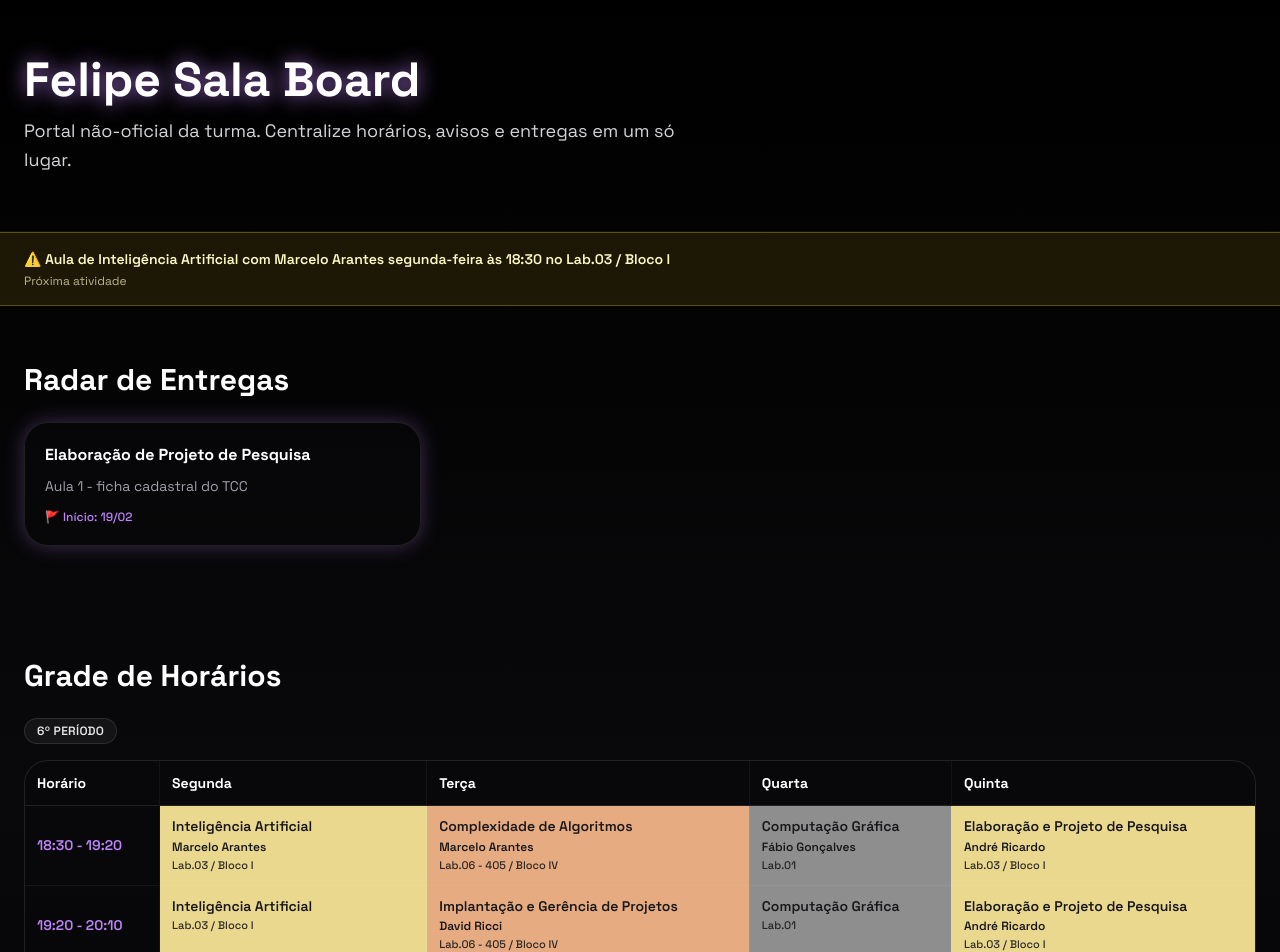
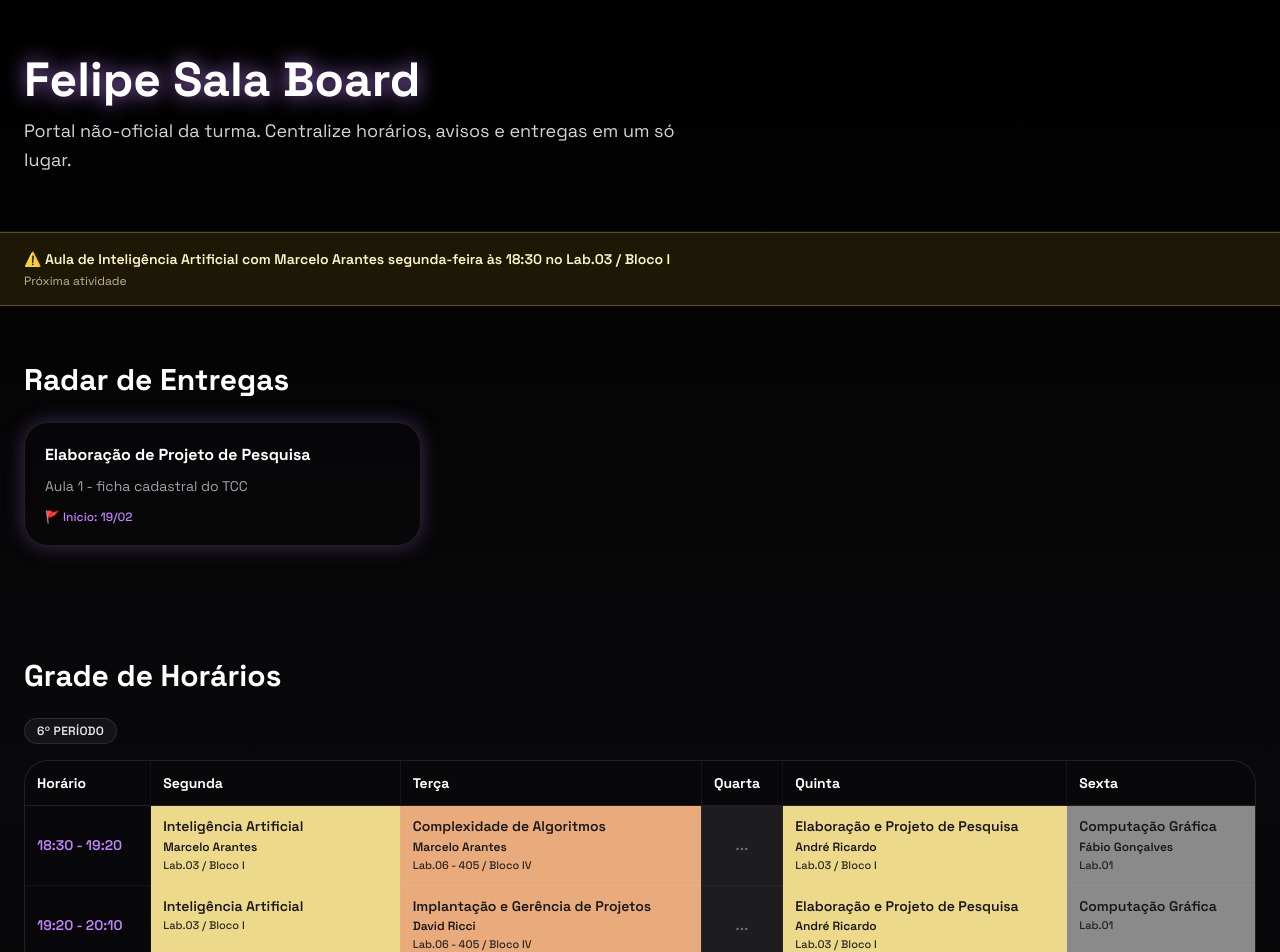
Before and after one commit to Felipe-Alcantara/Felipe-Sala-Board, a React (Vite) app: page / in a window 1280 px wide. Shown: the top 952 px of the page. Built offline with nearby package versions, Linux system fonts and the light colour scheme.

Commit message:
Atualiza a lista de dias e rótulos no componente Schedule e ajusta os dados do mock para incluir informações completas sobre as aulas

```diff
--- a/src/components/Schedule.tsx
+++ b/src/components/Schedule.tsx
@@ -4,23 +4,23 @@ interface Props {
   schedule: ScheduleClass[];
 }
 
-const days = ['monday', 'tuesday', 'wednesday', 'thursday'] as const;
+const days = ['monday', 'tuesday', 'wednesday', 'thursday', 'friday'] as const;
 
-const dayLabels = ['Segunda', 'Terça', 'Quarta', 'Quinta'];
+const dayLabels = ['Segunda', 'Terça', 'Quarta', 'Quinta', 'Sexta'];
 
 const roomLegend = [
-  { key: 'Lab.01', cellClass: 'bg-[#8e8e8e]', textClass: 'text-zinc-900' },
-  { key: 'Lab.02', cellClass: 'bg-[#28457a]', textClass: 'text-zinc-50' },
-  { key: 'Lab.03', cellClass: 'bg-[#ead88f]', textClass: 'text-zinc-900' },
-  { key: 'Lab.04', cellClass: 'bg-[#ffa000]', textClass: 'text-zinc-900' },
-  { key: 'Lab.05', cellClass: 'bg-[#879fca]', textClass: 'text-zinc-900' },
-  { key: 'Lab.06', cellClass: 'bg-[#e6ab80]', textClass: 'text-zinc-900' },
-  { key: 'Lab.08', cellClass: 'bg-[#b3b3b3]', textClass: 'text-zinc-900' },
-  { key: 'Lab.09', cellClass: 'bg-[#5a8735]', textClass: 'text-zinc-50' },
-  { key: 'Lab.10', cellClass: 'bg-[#f5c400]', textClass: 'text-zinc-900' },
-  { key: 'Bloco IV - sala 505', cellClass: 'bg-[#ececec]', textClass: 'text-zinc-900' },
-  { key: 'Bloco IV - 301', cellClass: 'bg-[#db5de4]', textClass: 'text-zinc-900' },
-  { key: 'Bloco IV - 302', cellClass: 'bg-[#ff6f00]', textClass: 'text-zinc-900' }
+  { key: 'Lab.01', cellClass: 'bg-[#8A8A8A]', textClass: 'text-zinc-900' },
+  { key: 'Lab.02', cellClass: 'bg-[#223A70]', textClass: 'text-zinc-50' },
+  { key: 'Lab.03', cellClass: 'bg-[#EDD98A]', textClass: 'text-zinc-900' },
+  { key: 'Lab.04', cellClass: 'bg-[#F5A000]', textClass: 'text-zinc-900' },
+  { key: 'Lab.05', cellClass: 'bg-[#87A8D6]', textClass: 'text-zinc-900' },
+  { key: 'Lab.06', cellClass: 'bg-[#E9AB7B]', textClass: 'text-zinc-900' },
+  { key: 'Lab.08', cellClass: 'bg-[#B1B1B1]', textClass: 'text-zinc-900' },
+  { key: 'Lab.09', cellClass: 'bg-[#5A8735]', textClass: 'text-zinc-50' },
+  { key: 'Lab.10', cellClass: 'bg-[#F5C400]', textClass: 'text-zinc-900' },
+  { key: 'Bloco IV - sala 505', cellClass: 'bg-[#F2F2F2]', textClass: 'text-zinc-900' },
+  { key: 'Bloco IV - 301', cellClass: 'bg-[#E55BE9]', textClass: 'text-zinc-900' },
+  { key: 'Bloco IV - 302', cellClass: 'bg-[#FF6A00]', textClass: 'text-zinc-50' }
 ] as const;
 
 function parseScheduleCell(raw: string) {
--- a/src/data/mockData.ts
+++ b/src/data/mockData.ts
@@ -49,33 +49,33 @@ export const schedule: ScheduleClass[] = [
     time: '18:30 - 19:20',
     monday: 'Inteligência Artificial | Marcelo Arantes | Lab.03 / Bloco I',
     tuesday: 'Complexidade de Algoritmos | Marcelo Arantes | Lab.06 - 405 / Bloco IV',
-    wednesday: 'Computação Gráfica | Fábio Gonçalves | Lab.01',
+    wednesday: '...',
     thursday: 'Elaboração e Projeto de Pesquisa | André Ricardo | Lab.03 / Bloco I',
-    friday: '...'
+    friday: 'Computação Gráfica | Fábio Gonçalves | Lab.01'
   },
   {
     time: '19:20 - 20:10',
     monday: 'Inteligência Artificial | Lab.03 / Bloco I',
     tuesday: 'Implantação e Gerência de Projetos | David Ricci | Lab.06 - 405 / Bloco IV',
-    wednesday: 'Computação Gráfica | Lab.01',
+    wednesday: '...',
     thursday: 'Elaboração e Projeto de Pesquisa | André Ricardo | Lab.03 / Bloco I',
-    friday: '...'
+    friday: 'Computação Gráfica | Lab.01'
   },
   {
     time: '20:20 - 21:10',
     monday: 'Complexidade de Algoritmos | Marcelo Arantes | Lab.03 / Bloco I',
     tuesday: 'Implantação e Gerência de Projetos | Lab.06 - 405 / Bloco IV',
-    wednesday: 'Computação Gráfica | Lab.01',
+    wednesday: '...',
     thursday: 'Interação Homem Computador | Matheus Silva | Lab.03 / Bloco I',
-    friday: '...'
+    friday: 'Computação Gráfica | Lab.01'
   },
   {
     time: '21:10 - 22:00',
     monday: 'Complexidade de Algoritmos | Lab.03 / Bloco I',
     tuesday: 'Implantação e Gerência de Projetos | Lab.06 - 405 / Bloco IV',
-    wednesday: 'Inteligência Artificial | Marcelo Arantes | Lab.01',
+    wednesday: '...',
     thursday: 'Interação Homem Computador | Lab.03 / Bloco I',
-    friday: '...'
+    friday: 'Inteligência Artificial | Marcelo Arantes | Lab.01'
   }
 ];
 
```
